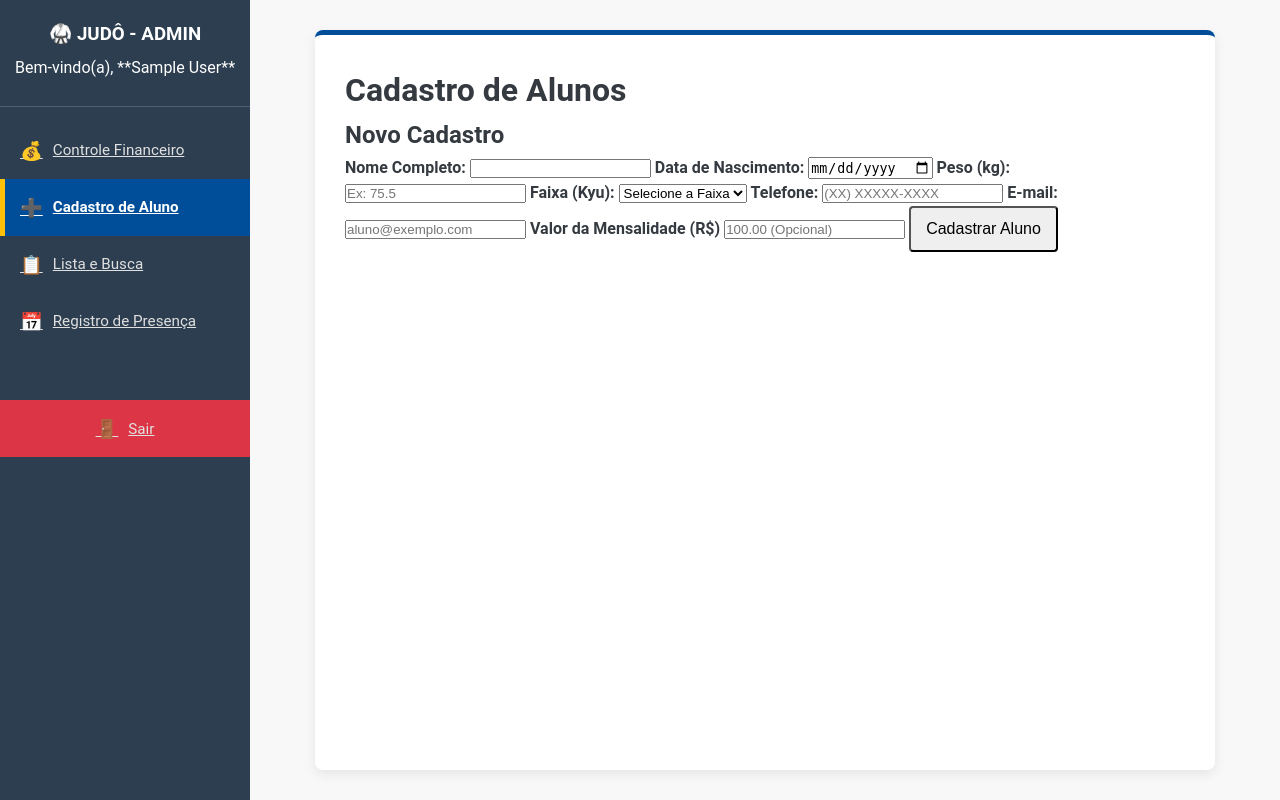
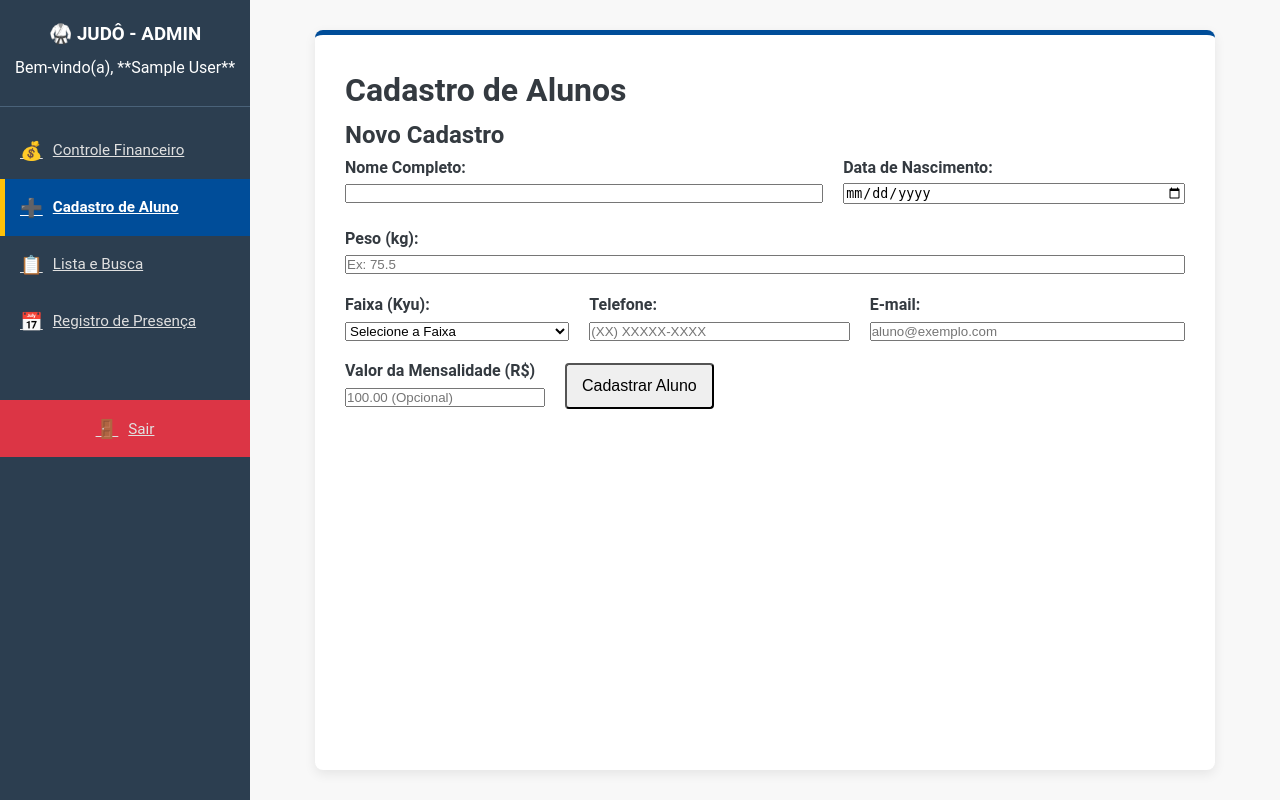
Before and after one commit to juanbalaquente/sistema-judo-academia, a PHP site: page / in a window 1280 px wide. Run offline with PHP 8.4, Linux system fonts and the light colour scheme; the visitor is signed in with stand-in values (Sample User, id 1).

Commit message:
Oct 8, 2025, 12:02 AM

```diff
--- a/index.php
+++ b/index.php
@@ -18,12 +18,12 @@ if ($_SERVER["REQUEST_METHOD"] == "POST") {
     $telefone         = filter_input(INPUT_POST, 'telefone', FILTER_SANITIZE_STRING);
     $email            = filter_input(INPUT_POST, 'email', FILTER_VALIDATE_EMAIL);
 
-    // NOVO: Coleta do valor, permitindo casas decimais.
+    // Coleta do valor, permitindo casas decimais.
     $valor_mensal     = filter_input(INPUT_POST, 'valor_mensal', FILTER_SANITIZE_NUMBER_FLOAT, FILTER_FLAG_ALLOW_FRACTION);
 
-    // Se o campo não foi preenchido, define o padrão (deve ser o mesmo do seu SQL: 100.00)
+    // Se o campo não foi preenchido, define o padrão
     if (empty($valor_mensal) && $valor_mensal !== 0.00 && $valor_mensal !== '0') {
-        $valor_mensal = 100.00;
+        $valor_mensal = 100.00; // Valor padrão
     }
 
     // 2. Validação Básica
@@ -45,7 +45,7 @@ if ($_SERVER["REQUEST_METHOD"] == "POST") {
                 ':kyu'            => $kyu,
                 ':telefone'       => $telefone,
                 ':email'          => $email,
-                ':valor_mensal'   => $valor_mensal // NOVO
+                ':valor_mensal'   => $valor_mensal
             ]);
 
             $message = '<p class="success">🥋 Aluno **' . htmlspecialchars($nome) . '** cadastrado com sucesso!</p>';
@@ -93,44 +93,69 @@ if ($_SERVER["REQUEST_METHOD"] == "POST") {
                 <h2>Novo Cadastro</h2>
                 <form method="POST" action="index.php" class="form-cadastro">
 
-                    <label for="nome">Nome Completo:</label>
-                    <input type="text" id="nome" name="nome" value="<?php echo htmlspecialchars($nome); ?>" required>
+                    <div class="form-row">
+                        <div class="form-group" style="flex: 2 1 350px;"> <label for="nome">Nome Completo:</label>
+                            <input type="text" id="nome" name="nome" value="<?php echo htmlspecialchars($nome); ?>"
+                                required>
+                        </div>
 
+                        <div class="form-group">
                             <label for="data_nascimento">Data de Nascimento:</label>
                             <input type="date" id="data_nascimento" name="data_nascimento"
                                 value="<?php echo htmlspecialchars($data_nascimento); ?>" required>
+                        </div>
 
+                        <div class="form-group">
                             <label for="peso">Peso (kg):</label>
                             <input type="number" id="peso" name="peso" step="0.1" min="1"
                                 value="<?php echo htmlspecialchars($peso); ?>" placeholder="Ex: 75.5">
+                        </div>
+                    </div>
 
+                    <div class="form-row">
+                        <div class="form-group">
                             <label for="kyu">Faixa (Kyu):</label>
                             <select id="kyu" name="kyu" required>
                                 <option value="">Selecione a Faixa</option>
                                 <option value="Branca" <?php if ($kyu == 'Branca') echo 'selected'; ?>>Branca</option>
                                 <option value="Cinza" <?php if ($kyu == 'Cinza') echo 'selected'; ?>>Cinza</option>
                                 <option value="Azul" <?php if ($kyu == 'Azul') echo 'selected'; ?>>Azul</option>
-                        <option value="Amarela" <?php if ($kyu == 'Amarela') echo 'selected'; ?>>Amarela</option>
-                        <option value="Laranja" <?php if ($kyu == 'Laranja') echo 'selected'; ?>>Laranja</option>
+                                <option value="Amarela" <?php if ($kyu == 'Amarela') echo 'selected'; ?>>Amarela
+                                </option>
+                                <option value="Laranja" <?php if ($kyu == 'Laranja') echo 'selected'; ?>>Laranja
+                                </option>
                                 <option value="Verde" <?php if ($kyu == 'Verde') echo 'selected'; ?>>Verde</option>
                                 <option value="Roxa" <?php if ($kyu == 'Roxa') echo 'selected'; ?>>Roxa</option>
                                 <option value="Marrom" <?php if ($kyu == 'Marrom') echo 'selected'; ?>>Marrom</option>
-                        <option value="Preta" <?php if ($kyu == 'Preta') echo 'selected'; ?>>Preta (Shodan)</option>
+                                <option value="Preta" <?php if ($kyu == 'Preta') echo 'selected'; ?>>Preta (Shodan)
+                                </option>
                             </select>
+                        </div>
 
+                        <div class="form-group">
                             <label for="telefone">Telefone:</label>
-                    <input type="tel" id="telefone" name="telefone" value="<?php echo htmlspecialchars($telefone); ?>"
-                        placeholder="(XX) XXXXX-XXXX">
+                            <input type="tel" id="telefone" name="telefone"
+                                value="<?php echo htmlspecialchars($telefone); ?>" placeholder="(XX) XXXXX-XXXX">
+                        </div>
 
-                    <label for="email">E-mail:</label>
-                    <input type="email" id="email" name="email" value="<?php echo htmlspecialchars($email); ?>" required
-                        placeholder="aluno@exemplo.com">
+                        <div class="form-group" style="flex: 2 1 300px;"> <label for="email">E-mail:</label>
+                            <input type="email" id="email" name="email" value="<?php echo htmlspecialchars($email); ?>"
+                                required placeholder="aluno@exemplo.com">
+                        </div>
+                    </div>
 
-                    <label for="valor_mensal">Valor da Mensalidade (R$)</label>
+                    <div class="form-row" style="align-items: flex-end;">
+                        <div class="form-group" style="flex: 0 1 200px;"> <label for="valor_mensal">Valor da Mensalidade
+                                (R$)</label>
                             <input type="number" step="0.01" min="0" id="valor_mensal" name="valor_mensal"
                                 value="<?php echo htmlspecialchars($valor_mensal); ?>" placeholder="100.00 (Opcional)">
+                        </div>
 
-                    <button type="submit" class="btn-submit">Cadastrar Aluno</button>
+                        <div class="form-group" style="flex: 0 1 200px;"> <button type="submit"
+                                class="btn-submit">Cadastrar Aluno</button>
+                        </div>
+                    </div>
+
                 </form>
 
             </div>
```
Lines whose indentation alone changed are shown as unchanged.
